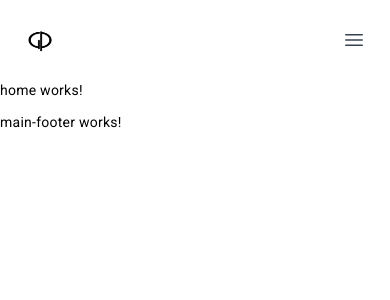
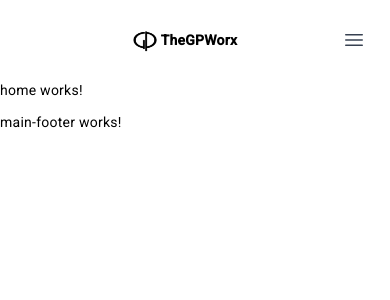
Before and after one commit to GerardPaul/thegpworx, an Angular app: page / in a window 390 px wide. Shown: the top 300 px of the page. Built offline with nearby package versions, Linux system fonts and the light colour scheme.

Commit message:
Update header with collapsible menu

```diff
--- a/src/app/shared/layouts/main/main-header/main-header.component.html
+++ b/src/app/shared/layouts/main/main-header/main-header.component.html
@@ -1,13 +1,20 @@
 <header class="bg-white">
   <nav class="mx-auto flex max-w-7xl items-center justify-between p-6 lg:px-8" aria-label="Global">
-    <div class="flex lg:flex-1">
+    <div class="hidden lg:flex lg:flex-1">
       <a class="-m-1.5 p-1.5" routerLink="/home">
         <span class="sr-only">TheGPWorx</span>
         <img class="h-8 w-auto" src="/assets/images/gp_transparent_black_2000x2000.png" alt="TheGPWorx Logo">
       </a>
     </div>
+    <div class="flex flex-1 lg:hidden justify-center items-center">
+      <a class="-m-1.5 p-1.5 flex items-center" routerLink="/home">
+        <span class="sr-only">TheGPWorx</span>
+        <img class="h-8 w-auto" src="/assets/images/gp_transparent_black_2000x2000.png" alt="TheGPWorx Logo">
+        <span class="font-semibold">TheGPWorx</span>
+      </a>
+    </div>
     <div class="flex lg:hidden">
-      <button type="button" class="-m-2.5 inline-flex items-center justify-center rounded-md p-2.5 text-gray-700">
+      <button type="button" class="-m-2.5 inline-flex items-center justify-center rounded-md p-2.5 text-gray-700" (click)="showMenu = true">
         <span class="sr-only">Open main menu</span>
         <svg class="h-6 w-6" fill="none" viewBox="0 0 24 24" stroke-width="1.5" stroke="currentColor" aria-hidden="true">
           <path stroke-linecap="round" stroke-linejoin="round" d="M3.75 6.75h16.5M3.75 12h16.5m-16.5 5.25h16.5" />
@@ -22,20 +29,23 @@
     </div>
     <div class="hidden lg:flex lg:flex-1 lg:justify-end">
       <a class="text-sm font-semibold leading-6 text-gray-900" routerLink="/login">Login</a>
+      <button>
+        <span></span>
+      </button>
     </div>
   </nav>
 
   <!-- Mobile menu, show/hide based on menu open state. -->
-  <!-- <div class="lg:hidden" role="dialog" aria-modal="true"> -->
+  <div class="lg:hidden" role="dialog" aria-modal="true" *ngIf="showMenu">
     <!-- Background backdrop, show/hide based on slide-over state. -->
-    <!-- <div class="fixed inset-0 z-10"></div>
+    <div class="fixed inset-0 z-10"></div>
     <div class="fixed inset-y-0 right-0 z-10 w-full overflow-y-auto bg-white px-6 py-6 sm:max-w-sm sm:ring-1 sm:ring-gray-900/10">
       <div class="flex items-center justify-between">
         <a href="#" class="-m-1.5 p-1.5">
           <span class="sr-only">TheGPWorx</span>
           <img class="h-8 w-auto" src="/assets/images/gp_transparent_black_2000x2000.png" alt="TheGPWorx Logo">
         </a>
-        <button type="button" class="-m-2.5 rounded-md p-2.5 text-gray-700">
+        <button type="button" class="-m-2.5 rounded-md p-2.5 text-gray-700" (click)="showMenu = false">
           <span class="sr-only">Close menu</span>
           <svg class="h-6 w-6" fill="none" viewBox="0 0 24 24" stroke-width="1.5" stroke="currentColor" aria-hidden="true">
             <path stroke-linecap="round" stroke-linejoin="round" d="M6 18L18 6M6 6l12 12" />
@@ -49,12 +59,13 @@
             <a class="-mx-3 block rounded-lg px-3 py-2 text-base font-semibold leading-7 text-gray-900 hover:bg-gray-50" routerLink="/projects">Projects</a>
             <a class="-mx-3 block rounded-lg px-3 py-2 text-base font-semibold leading-7 text-gray-900 hover:bg-gray-50" routerLink="/contact">Contact</a>
             <a class="-mx-3 block rounded-lg px-3 py-2 text-base font-semibold leading-7 text-gray-900 hover:bg-gray-50" routerLink="/about">About</a>
-          </div> -->
+            <a class="-mx-3 block rounded-lg px-3 py-2 text-base font-semibold leading-7 text-gray-900 hover:bg-gray-50" routerLink="/login">Login</a>
+          </div>
           <!-- <div class="py-6">
             <a href="#" class="-mx-3 block rounded-lg px-3 py-2.5 text-base font-semibold leading-7 text-gray-900 hover:bg-gray-50">Log in</a>
           </div> -->
-        <!-- </div>
+        </div>
       </div>
     </div>
-  </div> -->
+  </div>
 </header>
--- a/src/app/shared/layouts/main/main-header/main-header.component.ts
+++ b/src/app/shared/layouts/main/main-header/main-header.component.ts
@@ -7,4 +7,5 @@ import { Component } from '@angular/core';
 })
 export class MainHeaderComponent {
 
+  showMenu: boolean = false;
 }
```
